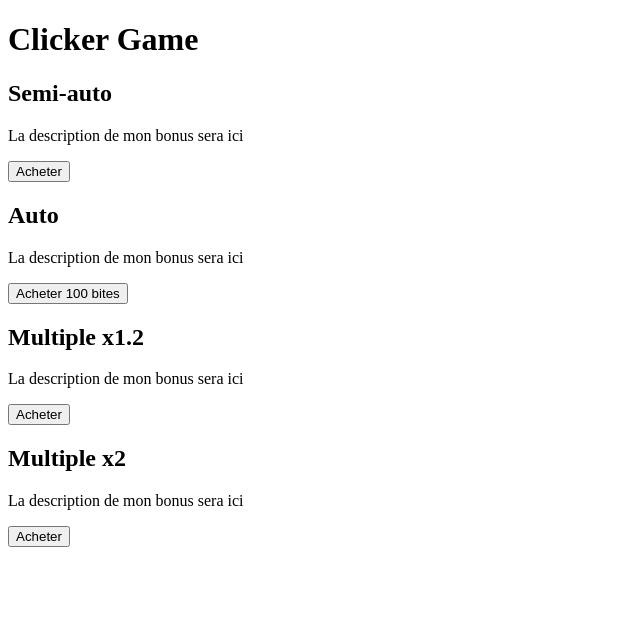
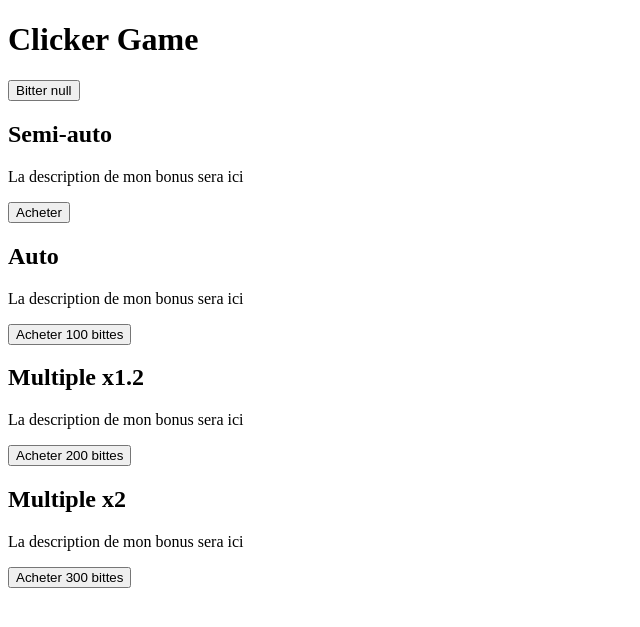
Before and after one commit to axel-vair/clicker, a PHP site: page /clicker.php in a window 1280 px wide. Shown: the top 627 px of the page, without its empty margins (0-640 px from the left). Run offline with PHP 8.4, Linux system fonts and the light colour scheme.

Commit message:
bonus auto, storage

```diff
--- a/app/app.js
+++ b/app/app.js
@@ -11,9 +11,13 @@ const btnMultipleDeuxBuy = document.querySelector("#multiple-deux-buy");
 /* BUTTON CLICKER */
 const btnClicker = document.createElement("button");
 btnClicker.classList.add("btnClicker");
-btnClicker.innerHTML = `Clicker ${localStorage.getItem('countStock')}`;
 clickerContainer.appendChild(btnClicker);
 
+if(localStorage.getItem('countStock') == null){
+    btnClicker.innerHTML = `Bitter ${localStorage.getItem('countStock', 0)}`;
+}else{
+    btnClicker.innerHTML = `Bitter ${localStorage.getItem('countStock')}`;
+}
 
 /* LISTENER CLICKER */
 btnClicker.addEventListener("click", () => {
@@ -44,43 +48,60 @@ btnMultipleDeuxBuy.addEventListener("click", () => {
 })
 
 
-function countClick(){
+function countClick() {
+    // initialisation de count
+    let count;
+    // si localstorage == null
+    if (localStorage.getItem('countStock') == null) {
+        count = 0;
+
+    // si countStock est différent de null alors on récupère la valeur
+    } else {
+        count = parseInt(localStorage.getItem('countStock'));
+    }
     count++;
-    localStorage.setItem('countStock', JSON.stringify(count));
-    btnClicker.innerHTML = `Clicker ${localStorage.getItem('countStock')}`;
+    localStorage.setItem('countStock', count.toString());
+    btnClicker.innerHTML = `Bitter ${localStorage.getItem('countStock')}`;
 }
+
 
 /* FUNCTIONS SHOP */
 
     /* ~~ function semi auto ~~ */
 function semiAutoBuy(){
-    count = count * 0.1;
 }
     /* ~~ function auto ~~ */
 function autoBuy(){
-    if()
-    let interval = setInterval(() => {
-        localStorage.setItem("countStock",count++);
-        btnClicker.innerHTML = `Clicker ${localStorage.getItem('countStock')}`;
-    }, 1000);
+    // Si le countStock est inférieur à 100 alors on affiche une alerte
+    if(localStorage.getItem('countStock') < 100){
+        alert("Vous n'avez pas assez de bittes");
+    }else{
+        // sinon on enlève 100 au total (parseInt car ce sont des strings)
+        let count = parseInt(localStorage.getItem('countStock'));
+        count -= 100;
+        localStorage.setItem('countStock', count.toString());
+
+        let interval = setInterval(() => {
+            count++
+            localStorage.setItem("countStock", count++);
+            btnClicker.innerHTML = `Bitter ${localStorage.getItem('countStock')}`;
+        }, 1000);
+    }
 }
     /* ~~ function multiple ~~ */
 function multipleBuy(){
+    if(localStorage.getItem('countStock') < 200){
+        alert("Vous n'avez pas assez de bittes");
+    }else{
+        let count = parseInt(localStorage.getItem('countStock'));
+        count -= 200;
+        localStorage.setItem('countStock', count.toString());
+    }
 
 }
     /* ~~ function multiple 2  ~~ */
 
 function multipleDeux(){
-    localStorage.setItem('keyValue', JSON.stringify(count+2));
+
 
 }
-
-
-
-/* SCORE */
-let count;
-if(localStorage.getItem('countStock') != null){
-    count = localStorage.getItem('countStock');
-}else{
-    count = 0;
-}
--- a/clicker.php
+++ b/clicker.php
@@ -27,19 +27,19 @@
     <div class="auto shop">
         <h2>Auto</h2>
         <p class="description-shop">La description de mon bonus sera ici</p>
-        <button id="auto-buy">Acheter 100 bites</button>
+        <button id="auto-buy">Acheter 100 bittes</button>
 
     </div>
     <div class="multiple shop">
         <h2>Multiple x1.2</h2>
         <p class="description-shop">La description de mon bonus sera ici</p>
-        <button id="multiple-buy">Acheter</button>
+        <button id="multiple-buy">Acheter 200 bittes </button>
 
     </div>
     <div class="multiple-deux shop">
         <h2>Multiple x2</h2>
         <p class="description-shop">La description de mon bonus sera ici</p>
-        <button id="multiple-deux-buy">Acheter</button>
+        <button id="multiple-deux-buy">Acheter 300 bittes</button>
 
     </div>
 </section>
```
